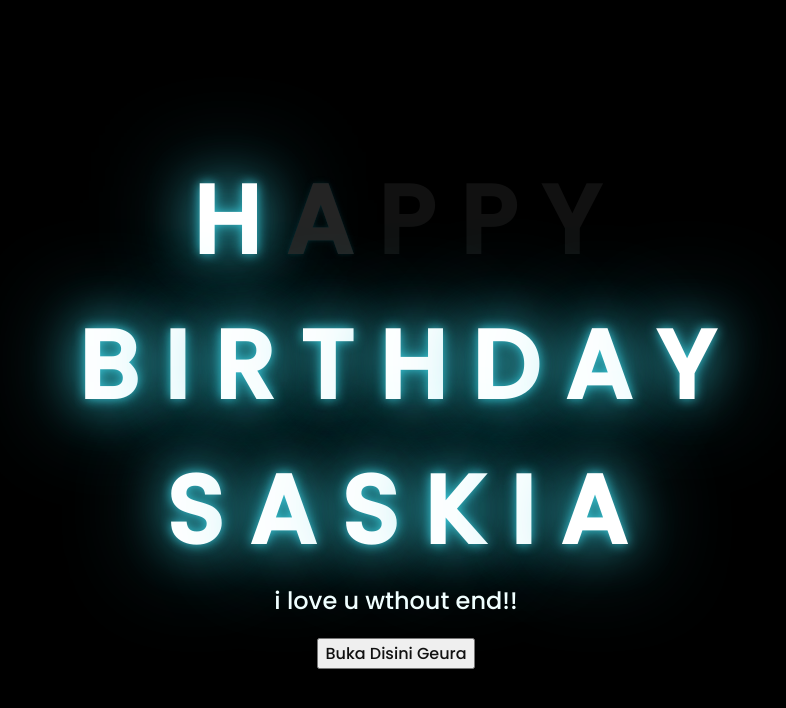
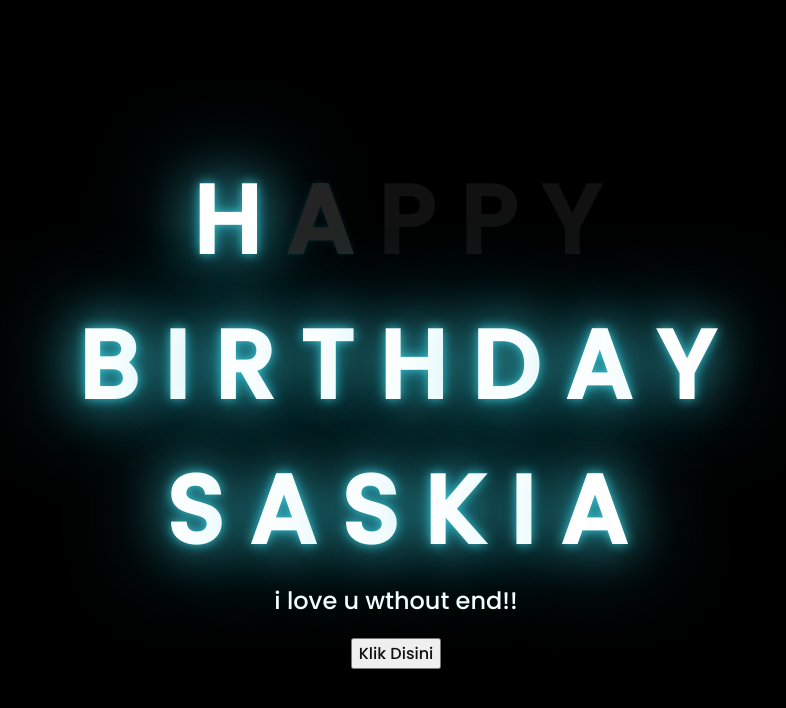
Before and after one commit to RevaldoGithub/for_your_baby.github.io, a plain HTML site: page index.html in a window 1280 px wide. Shown: the whole page, without its empty margins (252-1038 px from the left). Drawn offline with Linux system fonts and the light colour scheme.

Commit message:
Update index.html

```diff
--- a/index.html
+++ b/index.html
@@ -38,7 +38,7 @@
     </div>
     <div class="button">
         <button>
-            <a href="flower.html">Buka Disini Geura</a>
+            <a href="flower.html">Klik Disini</a>
         </button>
 
     </div>
```
